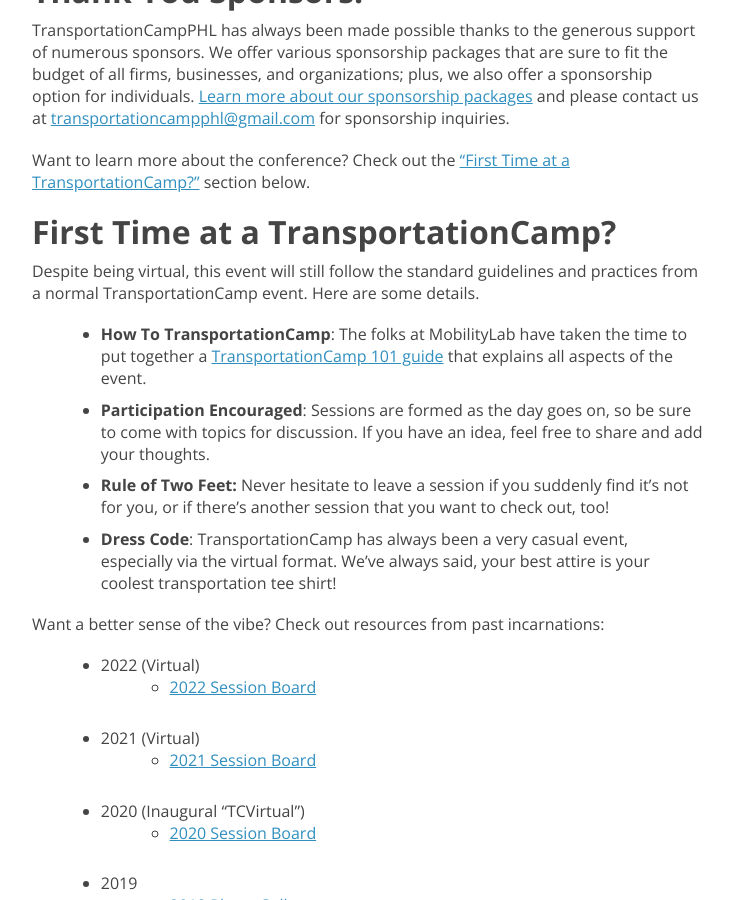
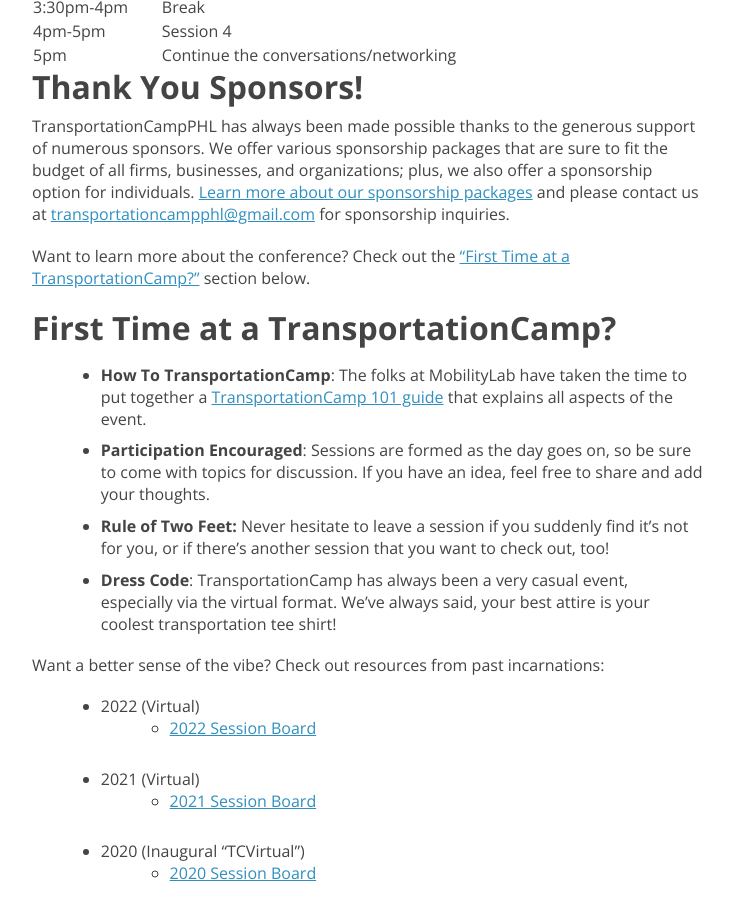
Before and after one commit to transpocamp/transportationcamp.org, a Jekyll site: the page built from events/phl2023/index.markdown, in a window 1280 px wide and 900 px high, scrolled down 3193 px. Shown: the whole window, without its empty margins (272-1005 px from the left). Built offline with Jekyll 4.4.1, drawn with Linux system fonts in a browser that asks for light colours; nearby versions of some CDN libraries; comment, search, counter and statistics services are not loaded; some of the changed text lies outside the part shown.

Commit message:
TCPHL 2023 Post-event correction

```diff
--- a/events/phl2023/index.markdown
+++ b/events/phl2023/index.markdown
@@ -139,8 +141,6 @@
 
 ## <a name="firsttime"></a> First Time at a TransportationCamp?
 
-Despite being virtual, this event will still follow the standard guidelines and practices from a normal TransportationCamp event. Here are some details.
-
 - **How To TransportationCamp**: The folks at MobilityLab have taken the time to put together a [TransportationCamp 101 guide](http://transportationcamp.org/2011/02/how-transportationcamp-works-the-essential-guide/) that explains all aspects of the event.
 - **Participation Encouraged**: Sessions are formed as the day goes on, so be sure to come with topics for discussion. If you have an idea, feel free to share and add your thoughts.
 - **Rule of Two Feet:** Never hesitate to leave a session if you suddenly find it's not for you, or if there's another session that you want to check out, too!
```
Also changed, not shown: other parts of events/phl2023/index.markdown (+2 -0 lines).
